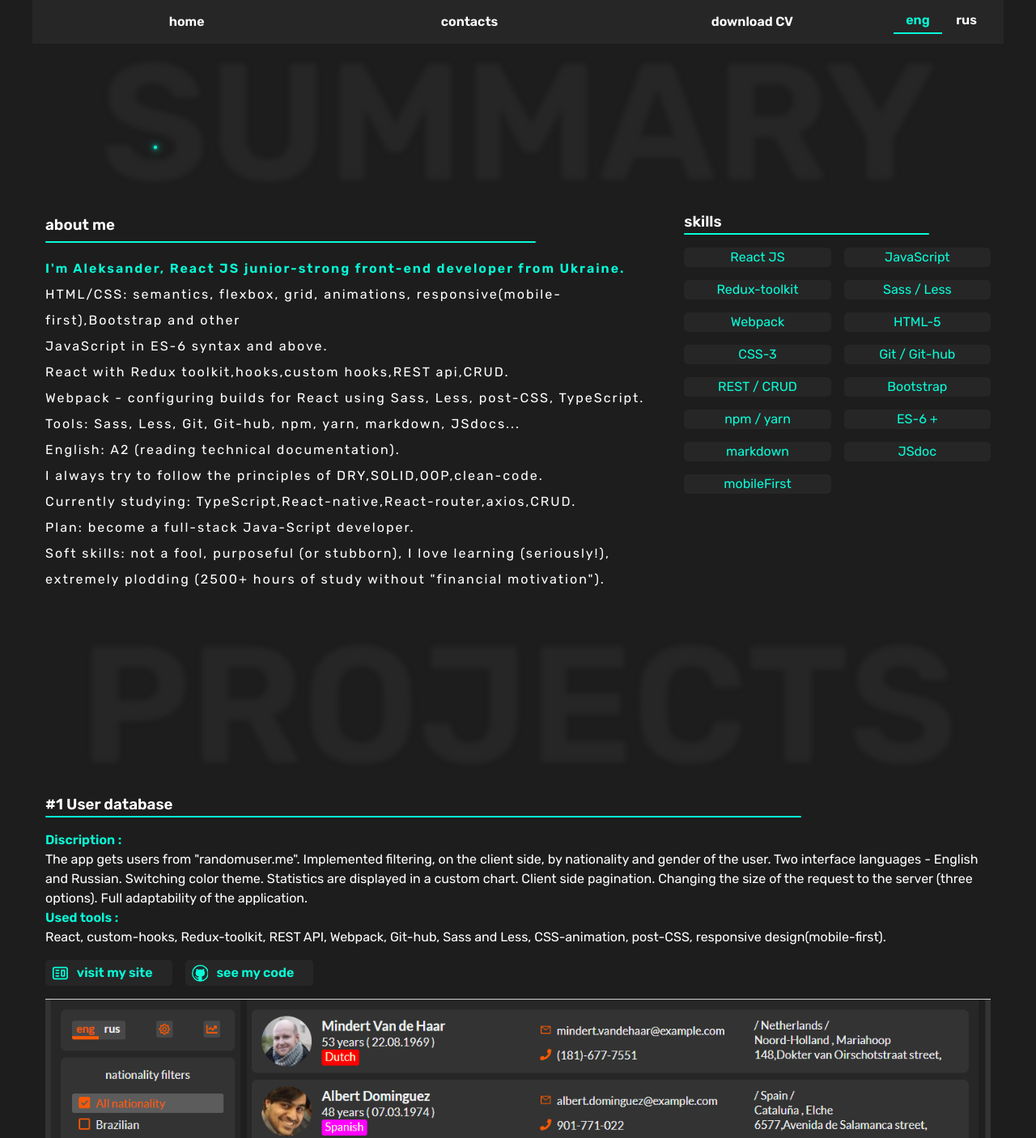
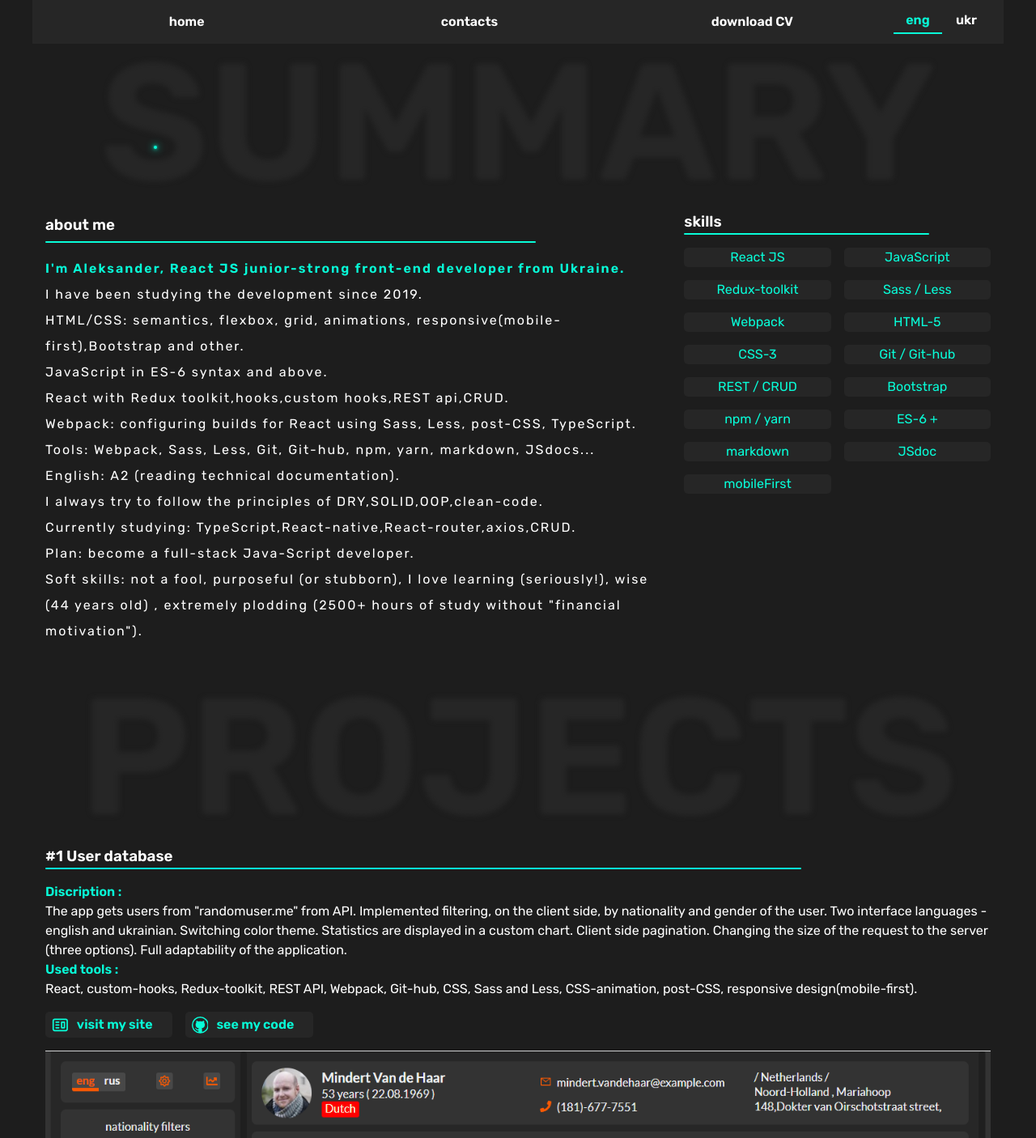
Before and after one commit to webioann/webpack-for-react, a React app: page / in a window 1280 px wide. Shown: the top 1406 px of the page at 81% size. Built offline with nearby package versions, Linux system fonts and the light colour scheme.

Commit message:
changed Russian to Ukrainian

```diff
--- a/src/COMPONENTS/LangSwitch/LangSwitch.js
+++ b/src/COMPONENTS/LangSwitch/LangSwitch.js
@@ -1,6 +1,6 @@
 import React,{ useState } from 'react';
 import { useDispatch,useSelector } from 'react-redux'
-import { langEng,langRus } from '../../Redux-toolkit/reduxSlice'
+import { langEng,langUkr } from '../../Redux-toolkit/reduxSlice'
 import './lang-switch.scss'
 
 function LangSwitch() {
@@ -9,15 +9,11 @@ function LangSwitch() {
     const lang = useSelector(state => state.redux.lang)
     const [margin,setMargin] = useState(0)
 
-    // const switching = (event) => {
-    //     let id = event.target.id
-    //     id === 'eng' ? dispatch(langEng()) : dispatch(langRus())
-    // }
     const switching = (event) => {
         let id = event.target.id
-        if( margin === 0 && id === 'rus') {
+        if( margin === 0 && id === 'ukr') {
             setMargin(60)
-            dispatch(langRus())
+            dispatch(langUkr())
         }
         else if( margin === 60 && id === 'eng') {
             setMargin(0)
@@ -32,10 +28,10 @@ function LangSwitch() {
                 onClick={switching}>
                 eng
             </span>
-            <span className={lang === 'rus' ? 'switch active' : 'switch'}
-                id = 'rus'
+            <span className={lang === 'ukr' ? 'switch active' : 'switch'}
+                id = 'ukr'
                 onClick={switching}>
-                rus
+                ukr
             </span>
             <div style={{marginLeft: margin}}
                 className='bottom-border'></div>
--- a/src/COMPONENTS/Summary/Summary.js
+++ b/src/COMPONENTS/Summary/Summary.js
@@ -14,6 +14,7 @@ function Summary() {
                     <h3 className="subtitle">{useTranslator(about.subtitle)}</h3>
                     <ul className="about">
                         <li className='intro'>{useTranslator(about.intro)}</li>
+                        <li className='study'>{useTranslator(about.study)}</li>
                         <li className='html-css'>{useTranslator(about.html_css)}</li>
                         <li className='js'>{useTranslator(about.js)}</li>
                         <li className='react'>{useTranslator(about.react)}</li>
--- a/src/Redux-toolkit/reduxSlice.js
+++ b/src/Redux-toolkit/reduxSlice.js
@@ -8,11 +8,11 @@ export const reduxSlice = createSlice({
     },
     reducers: {
         langEng: state => { state.lang = 'eng' },
-        langRus: state => { state.lang = 'rus' },
+        langUkr: state => { state.lang = 'ukr' },
         themeLight: state => { state.theme = 'light' },
         themeDark: state => { state.theme = 'dark' },
     }
 })
-export const { langEng,langRus,themeLight,themeDark } = reduxSlice.actions
+export const { langEng,langUkr,themeLight,themeDark } = reduxSlice.actions
 
-export default reduxSlice.reducer
+export default reduxSlice.reducer;
--- a/src/data/multiLang.js
+++ b/src/data/multiLang.js
@@ -1,89 +1,94 @@
 export const navbar = {
     home: {
         eng: 'home',
-        rus: 'домой'
+        ukr: 'вверх'
     },
     projects: {
         eng: 'projects',
-        rus: 'мои проэкты'
+        ukr: 'проекти'
     },
     contacts: {
         eng: 'contacts',
-        rus: 'контакты'
+        ukr: 'контакти'
     },
     resume: {
         eng: 'download CV',
-        rus: 'загрузить CV'
+        ukr: 'завантажити CV'
     },
 };
 //============================
 export const projTitle = {
     eng: 'Projects',
-    rus: 'Мои проэкты'
+    ukr: 'Проекти'
 };
 //============= Summary =====================
 export const summary = {
     title: {
-        eng: 'Summary for me',
-        rus: 'Коротко обо мне'
+        eng: 'Short about me',
+        ukr: 'Коротко про мене'
     },
 };
 
 export const skills = {
     subtitle: {
         eng: 'skills',
-        rus: 'навыки'
+        ukr: 'навички'
     },
 };
 
 export const about = {
     subtitle: {
         eng: 'about me',
-        rus: 'обо мне'
+        ukr: 'про мене'
     },
     intro: {
         eng: 'I\'m Aleksander, React JS junior-strong front-end developer from Ukraine.',
-        rus: 'Я Александр, React JS джуниор-стронг фронтенд разработчик из Украины.'
+        ukr: 'Я Олександр, React JS джуніор-стронг фронтенд розробник з України.'
     },
     html_css: {
-        eng: 'HTML/CSS: semantics, flexbox, grid, animations, responsive(mobile-first),Bootstrap and other',
-        rus: 'HTML/CSS: семантика, flexbox, grid, анимация, адаптивность(mobile-first),Boootstrap и т.д.'
+        eng: 'HTML/CSS: semantics, flexbox, grid, animations, responsive(mobile-first),Bootstrap and other.',
+        ukr: 'HTML/CSS: семантика, flexbox, grid, анімація, адаптивність(mobile-first),Boootstrap и т.п.'
     },
+    study: {
+        eng: 'I have been studying the development since 2019.',
+        ukr: 'Самостійно вивчаю розробку з 2019 року.'
+    },
+
     js: {
         eng: 'JavaScript in ES-6 syntax and above.',
-        rus: 'JavaScript в синтаксисе ES-6 и выше.'
+        ukr: 'JavaScript в синтаксисі ES-6 і вище.'
     },
     react: {
         eng: 'React with Redux toolkit,hooks,custom hooks,REST api,CRUD.',
-        rus: 'React в связке с Redux toolkit,хуки,кастомные хуки,REST api,CRUD.'
+        ukr: 'React в связці з Redux toolkit,хуки,кастомні хуки,REST api,CRUD.'
     },
     webpack: {
-        eng: 'Webpack - configuring builds for React using Sass, Less, post-CSS, TypeScript.',
-        rus: 'Webpack: конфигурирую сборки для React с использованием Sass,Less,post-CSS,TypeScript.'
+        eng: 'Webpack: configuring builds for React using Sass, Less, post-CSS, TypeScript.',
+        ukr: 'Webpack: конфігурую сборки для React з використанням Sass,Less,post-CSS,TypeScript.'
     },
     tools: {
-        eng: 'Tools: Sass, Less, Git, Git-hub, npm, yarn, markdown, JSdocs...',
-        rus: 'Инструменты: Sass, Less, Git, Git-hub, npm, yarn, markdown, JSdocs ...'
+        eng: 'Tools: Webpack, Sass, Less, Git, Git-hub, npm, yarn, markdown, JSdocs...',
+        ukr: 'Інструменти: Webpack, Sass, Less, Git, Git-hub, npm, yarn, markdown, JSdocs ...'
     },
     languages: {
         eng: 'English: A2 (reading technical documentation).',
-        rus: 'Английский: А2 (чтение тех.документации).'
+        ukr: 'Англійська: А2 (читання тех.документації).'
     },
     patterns: {
         eng: 'I always try to follow the principles of DRY,SOLID,OOP,clean-code.',
-        rus: 'Всегда стараюсь следовать принципам DRY,SOLID,OOP,clean-code.'
+        ukr: 'Завжди намагаюсь слідувати принципам DRY,SOLID,OOP,clean-code.'
     },
     studying_now: {
         eng: 'Currently studying: TypeScript,React-native,React-router,axios,CRUD.',
-        rus: 'Сейчас изучаю: TypeScript,React-native,React-router,axios,CRUD.'
+        ukr: 'Зараз вивчаю: TypeScript,React-native,React-router,axios,CRUD.'
     },
     plan: {
         eng: 'Plan: become a full-stack Java-Script developer.',
-        rus: 'План: стать full-stack Java-Script разработчиком.'
+        ukr: 'План: стати full-stack Java-Script розробником.'
     },
     soft_skills: {
-        eng: 'Soft skills: not a fool, purposeful (or stubborn), I love learning (seriously!), extremely plodding (2500+ hours of study without "financial motivation").',
-        rus: 'Soft skills: не дурак, целеустремлен (или упрям), обожаю учится (серьезно!), крайне усидчив (2500+ часов обучения без "финансовой мотивации").'
+        eng: 'Soft skills: not a fool, purposeful (or stubborn), I love learning (seriously!), wise (44 years old) , extremely plodding (2500+ hours of study without "financial motivation").',
+        ukr: 'Soft skills: не дурень, цілеспрямований (чи впертий), обожнюю навчатися (серйозно!), мудрий (44 роки) , вкрай усидливий (2500+ годин навчання без "фінансової мотивації").'
     },
 
 }
@@ -91,46 +96,46 @@ export const about = {
 export const portfolio = {
     subtitle: {
         eng: 'Portfolio',
-        rus: 'Portfolio - это этот сайт'
+        ukr: 'Portfolio'
     },
     discr_span: {
         eng: 'Discription :',
-        rus: 'Описание проэкта :'
+        ukr: 'Опис проекта :'
     },
     discr_text: {
         eng: 'Full adaptability of the application.',
-        rus: 'Полная адаптивность приложения .',
+        ukr: 'Полна адаптивність додатка .',
     },
 
     used_tools_span: {
         eng: 'Used tools :',
-        rus: 'Использовал :'
+        ukr: 'Використав :'
     },
     used_tools_text: {
         eng: 'React, custom-hooks, Redux-toolkit, Webpack, Git-hub, Sass, CSS-animation, post-CSS, responsive design(mobile-first).',
-        rus: 'React, custom-hooks, Redux-toolkit, Webpack, Git-hub, Sass, CSS-animation, post-CSS, responsive design(mobile-first).'
+        ukr: 'React, custom-hooks, Redux-toolkit, Webpack, Git-hub, Sass, CSS-animation, post-CSS, responsive design(mobile-first).'
     },
 };
 //==========================================
 export const dashboard = {
     subtitle: {
         eng: 'User database',
-        rus: 'User database - база данных пользователей'
+        ukr: 'User database - база даних'
     },
     discr_span: {
         eng: 'Discription :',
-        rus: 'Описание проэкта :'
+        ukr: 'Опис проекта :'
     },
     discr_text: {
-        eng: 'The app gets users from "randomuser.me". Implemented filtering, on the client side, by nationality and gender of the user. Two interface languages - English and Russian. Switching color theme. Statistics are displayed in a custom chart. Client side pagination. Changing the size of the request to the server (three options). Full adaptability of the application.',
-        rus: 'Приложение получает пользователей с "randomuser.me". Реализовано фильтрацию, на стороне клиента, по национальности и полу пользователя. Два языка интерфейса - английский и русский. Переключение цветовой темы. Выводится статистика в кастомном графике. Пагинация на стороне клиента. Изменение величины запроса к серверу(три варианта). Полная адаптивность приложения.',
+        eng: 'The app gets users from "randomuser.me" from API. Implemented filtering, on the client side, by nationality and gender of the user. Two interface languages - english and ukrainian. Switching color theme. Statistics are displayed in a custom chart. Client side pagination. Changing the size of the request to the server (three options). Full adaptability of the application.',
+        ukr: 'Додаток отримує користувачів з "randomuser.me" по API. Реалізовано фільтрацію, на стороні клієнта, по національності і статі користувача. Дві мови інтерфейса - англійська і українська. Перемикання кольорової теми. Виводиться статистика в кастомному графіку. Пагинація на стороні клієнта. Зміна величини запиту на сервер(три варіанта). Повна адаптивність додатка.',
     },
     used_tools_span: {
         eng: 'Used tools :',
-        rus: 'Использовал :'
+        ukr: 'Використав :'
     },
     used_tools_text: {
-        eng: 'React, custom-hooks, Redux-toolkit, REST API, Webpack, Git-hub, Sass and Less, CSS-animation, post-CSS, responsive design(mobile-first).',
-        rus: 'React, custom-hooks, Redux-toolkit, REST API, Webpack, Git-hub, Sass and Less, CSS-анимация, post-CSS, адаптивный дизайн(mobile-first).'
+        eng: 'React, custom-hooks, Redux-toolkit, REST API, Webpack, Git-hub, CSS, Sass and Less, CSS-animation, post-CSS, responsive design(mobile-first).',
+        ukr: 'React, custom-hooks, Redux-toolkit, REST API, Webpack, Git-hub, CSS, Sass і Less, CSS-анімація, post-CSS, адаптивний дизайн(mobile-first).'
     },
 };
--- a/src/hooks/useTranslator.js
+++ b/src/hooks/useTranslator.js
@@ -7,7 +7,7 @@ const useTranslator = ( key ) => {
     const [translation,setTranslation] = useState('')
 
     useEffect(() => {
-        lang === 'eng' ? setTranslation(key.eng) : setTranslation(key.rus)
+        lang === 'eng' ? setTranslation(key.eng) : setTranslation(key.ukr)
     },[lang])
 
     return translation
```
